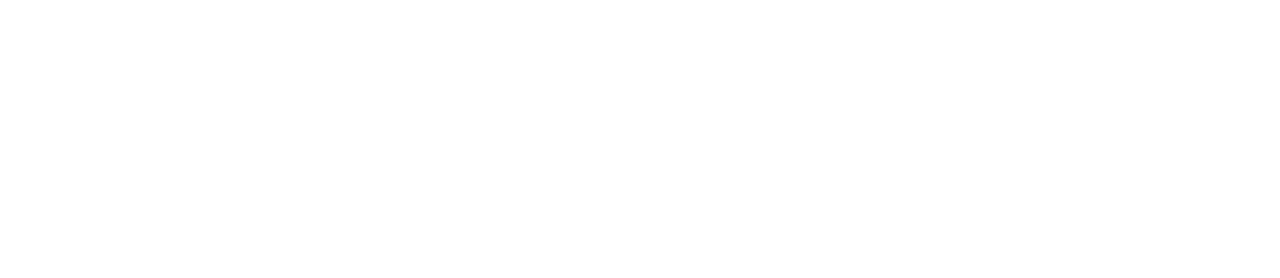
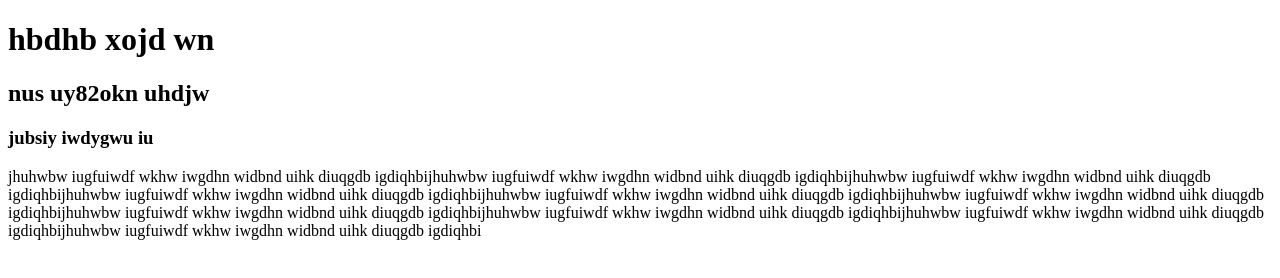
Before and after one commit to bayajidalbanna/my-frist-repo, a plain HTML site: page index.html in a window 1280 px wide. Drawn offline with Linux system fonts and the light colour scheme.

Commit message:
new added

```diff
--- a/index.html
+++ b/index.html
@@ -7,6 +7,9 @@
     <title>My frist repo</title>
 </head>
 <body>
-
+    <h1>hbdhb xojd wn</h1>
+    <h2>nus uy82okn uhdjw</h2>
+    <h3>jubsiy iwdygwu iu</h3>
+    <p>jhuhwbw iugfuiwdf wkhw iwgdhn widbnd uihk diuqgdb igdiqhbijhuhwbw iugfuiwdf wkhw iwgdhn widbnd uihk diuqgdb igdiqhbijhuhwbw iugfuiwdf wkhw iwgdhn widbnd uihk diuqgdb igdiqhbijhuhwbw iugfuiwdf wkhw iwgdhn widbnd uihk diuqgdb igdiqhbijhuhwbw iugfuiwdf wkhw iwgdhn widbnd uihk diuqgdb igdiqhbijhuhwbw iugfuiwdf wkhw iwgdhn widbnd uihk diuqgdb igdiqhbijhuhwbw iugfuiwdf wkhw iwgdhn widbnd uihk diuqgdb igdiqhbijhuhwbw iugfuiwdf wkhw iwgdhn widbnd uihk diuqgdb igdiqhbijhuhwbw iugfuiwdf wkhw iwgdhn widbnd uihk diuqgdb igdiqhbijhuhwbw iugfuiwdf wkhw iwgdhn widbnd uihk diuqgdb igdiqhbi</p>
 </body>
 </html>
```
Also changed, not shown: 1 other file.
